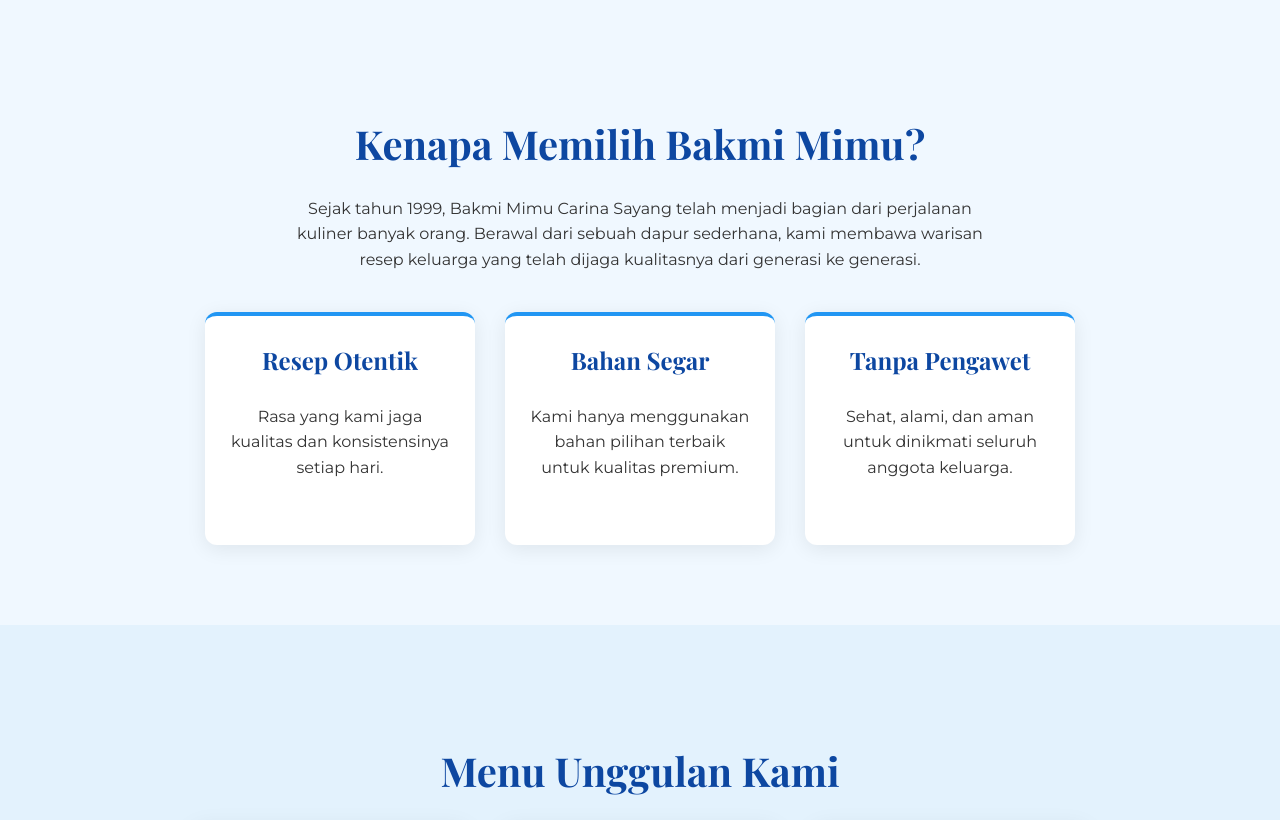
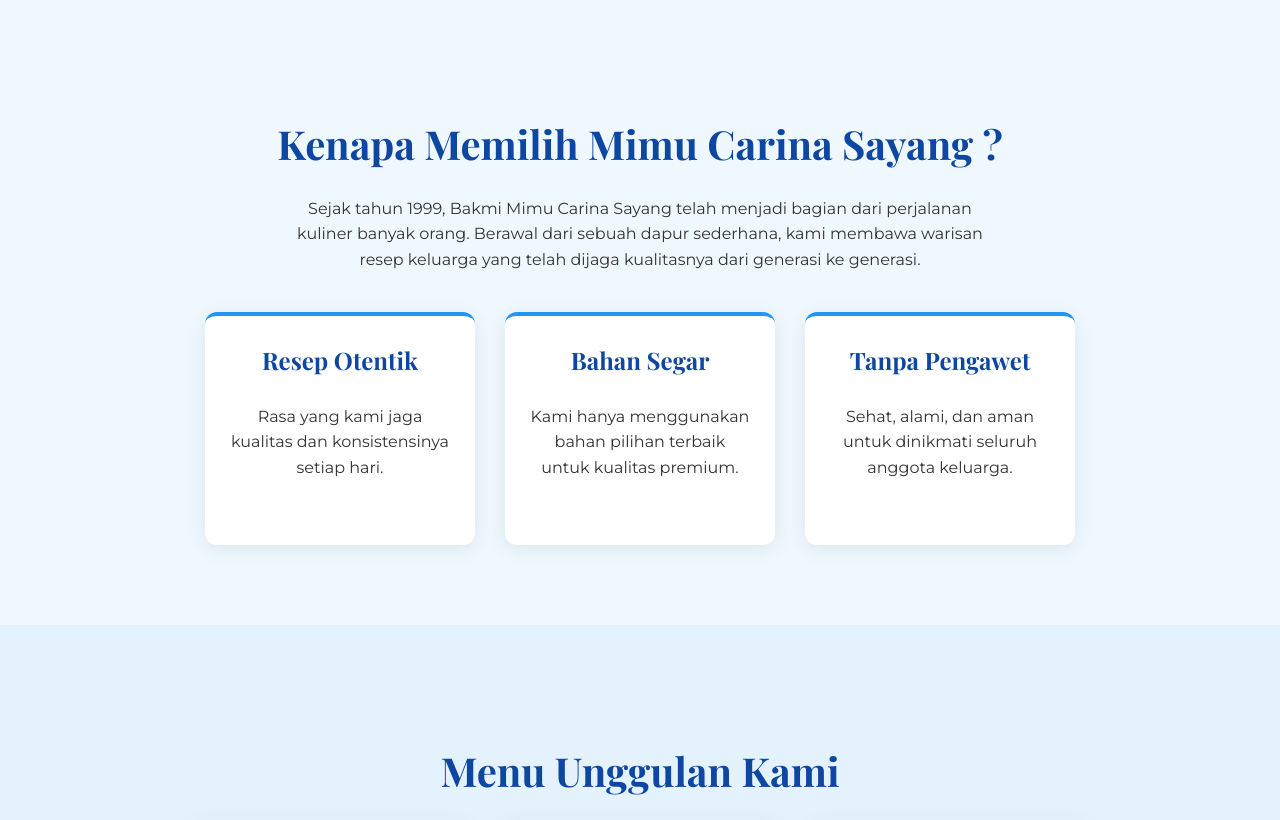
Before and after one commit to christsteph777-ai/bakmimimucarinasayang, a plain HTML site: page index.html in a window 1280 px wide. Shown: the part 928-1748 px from the top of the page. Drawn offline with nearby package versions, Linux system fonts and the light colour scheme.

Commit message:
Update index.html

```diff
--- a/index.html
+++ b/index.html
@@ -258,7 +258,7 @@
 </section>
 
 <section id="about" class="section about">
-    <h2>Kenapa Memilih Bakmi Mimu?</h2>
+    <h2>Kenapa Memilih Mimu Carina Sayang ?</h2>
     <p>Sejak tahun 1999, Bakmi Mimu Carina Sayang telah menjadi bagian dari perjalanan kuliner banyak orang. Berawal dari sebuah dapur sederhana, kami membawa warisan resep keluarga yang telah dijaga kualitasnya dari generasi ke generasi.</p>
     <div class="advantages">
         <div class="adv-card"><h3>Resep Otentik</h3><p>Rasa yang kami jaga kualitas dan konsistensinya setiap hari.</p></div>
```
